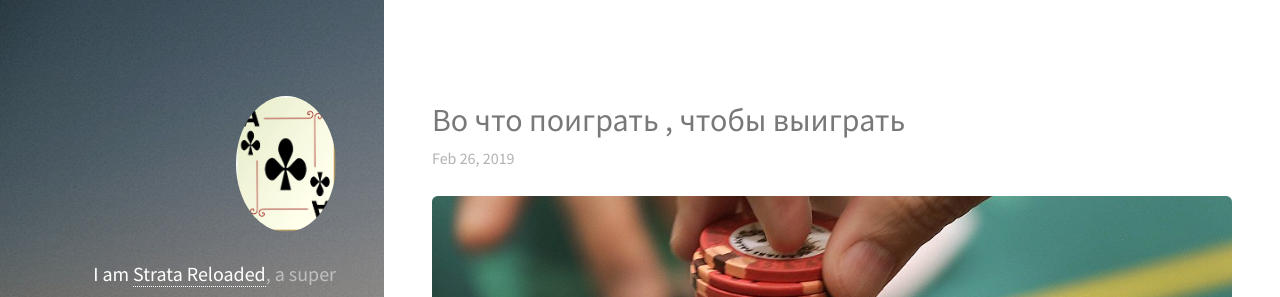
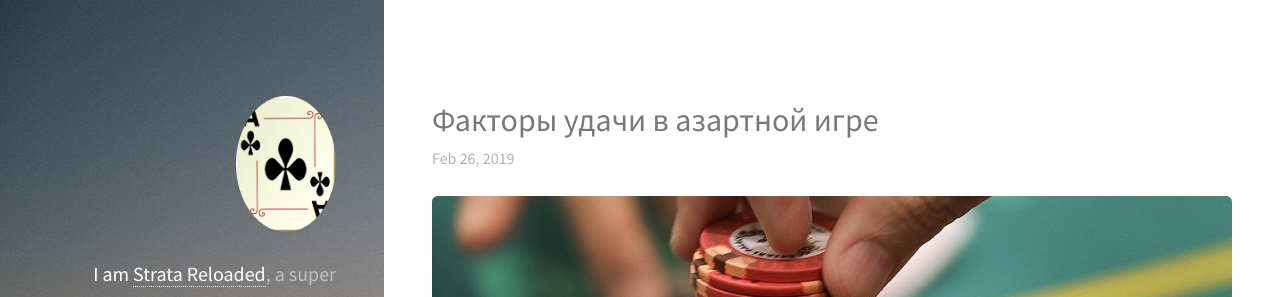
Before and after one commit to VezdeEast/vezdeeast.github.io, a Jekyll site: the page built from _posts/2019-02-27-luck.md, in a window 1280 px wide and 900 px high. Shown: the top 297 px of the window. Built offline with Jekyll 4.4.1, drawn with Linux system fonts in a browser that asks for light colours; nearby versions of some CDN libraries.

Commit message:
Update 2019-02-27-luck.md

```diff
--- a/_posts/2019-02-27-luck.md
+++ b/_posts/2019-02-27-luck.md
@@ -1,6 +1,6 @@
 ---
 layout: post
-title: Во что поиграть , чтобы выиграть
+title: Факторы удачи в азартной игре
 date: 2019-02-26 T14:37:44.000Z
 categories: luck
 ---
```
